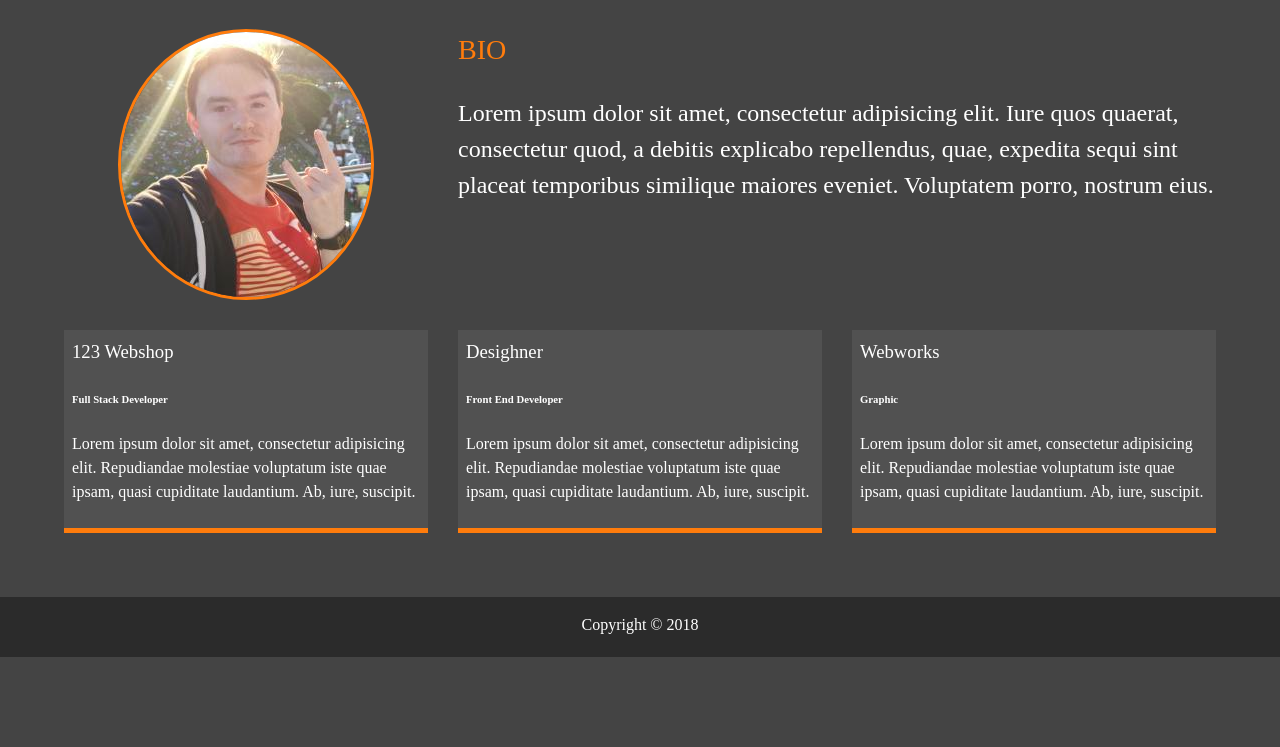
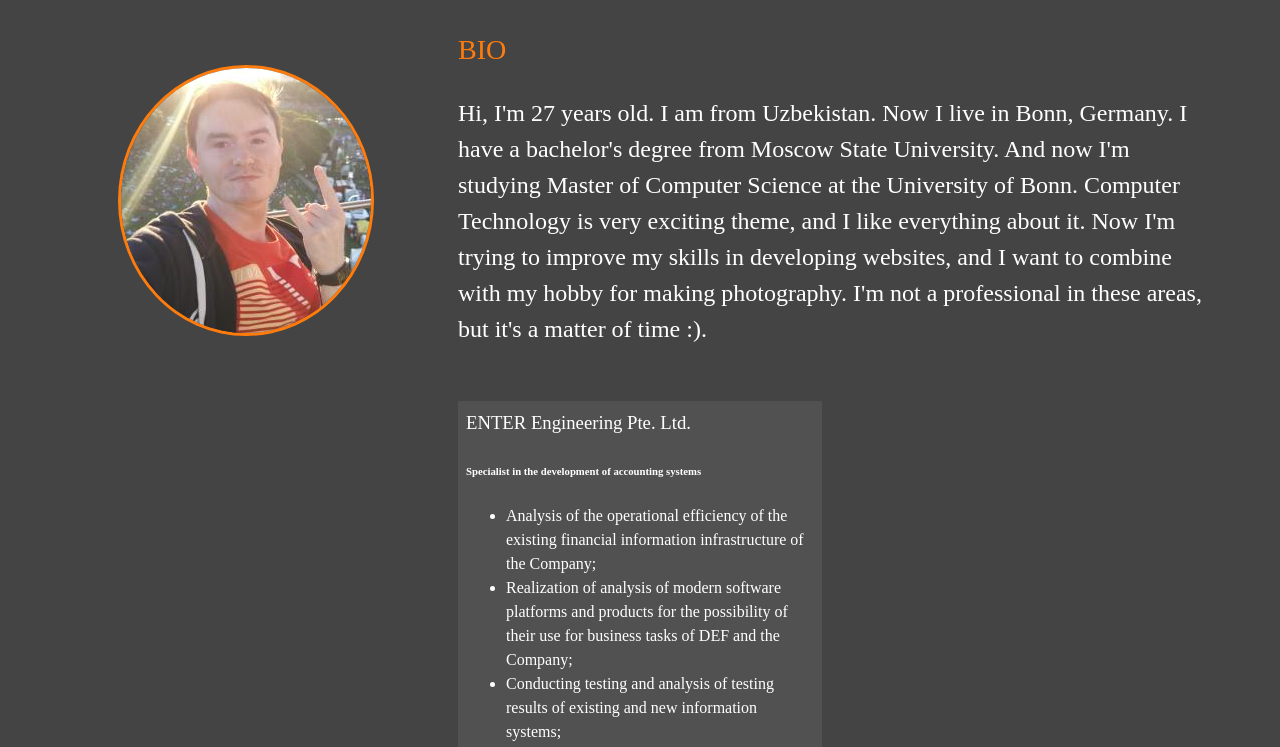
Before and after one commit to TsEugene/mySite, a website: page dist/about.html in a window 1280 px wide. Shown: the part 205-952 px from the top of the page. Before the commit the page ends 862 px from the top, so only its background shows below. Drawn offline with Linux system fonts and the light colour scheme.

Commit message:
first Alpha

```diff
--- a/dist/about.html
+++ b/dist/about.html
@@ -52,22 +52,16 @@
       <img src="img/portrait.jpg" alt="Evgeniy Tsvetikov" class="bio-image">
       <div class="bio">
         <h3 class="text-secondary">BIO</h3>
-        <p>Lorem ipsum dolor sit amet, consectetur adipisicing elit. Iure quos quaerat, consectetur quod, a debitis explicabo repellendus, quae, expedita sequi sint placeat temporibus similique maiores eveniet. Voluptatem porro, nostrum eius.</p>
+        <p>Hi, I'm 27 years old. I am from Uzbekistan. Now I live in Bonn, Germany. I have a bachelor's degree from Moscow State University. And now I'm studying Master of Computer Science at the University of Bonn. Computer Technology is very exciting theme, and I like everything about it. Now I'm trying to improve my skills in developing websites, and I want to combine with my hobby for making photography. I'm not a professional in these areas, but it's a matter of time :).</p>
       </div>
-      <div class="job job-1">
-        <h3>123 Webshop</h3>
-        <h6>Full Stack Developer</h6>
-        <p>Lorem ipsum dolor sit amet, consectetur adipisicing elit. Repudiandae molestiae voluptatum iste quae ipsam, quasi cupiditate laudantium. Ab, iure, suscipit.</p>
-      </div>
-      <div class="job job-2">
-        <h3>Desighner</h3>
-        <h6>Front End Developer</h6>
-        <p>Lorem ipsum dolor sit amet, consectetur adipisicing elit. Repudiandae molestiae voluptatum iste quae ipsam, quasi cupiditate laudantium. Ab, iure, suscipit.</p>
-      </div>
-      <div class="job job-3">
-        <h3>Webworks</h3>
-        <h6>Graphic</h6>
-        <p>Lorem ipsum dolor sit amet, consectetur adipisicing elit. Repudiandae molestiae voluptatum iste quae ipsam, quasi cupiditate laudantium. Ab, iure, suscipit.</p>
+        <div class="job job-2">
+        <h3>ENTER Engineering Pte. Ltd.</h3>
+        <h6>Specialist in the development of accounting systems</h6>
+        <p><ul><li>Analysis of the operational efficiency of the existing financial information infrastructure of the Company;</li>
+  <li>Realization of analysis of modern software platforms and products for the possibility of their use for business tasks of DEF and the Company;</li>
+  <li>Conducting testing and analysis of testing results of existing and new information systems;</li>
+  <li>Development of user instructions, as well as methodological and regulatory materials related to the use of automated control systems of the Company;</li>
+  <li>Preparation of functional requirements for software that is used or planned for use in the Company;</li></ul></p>
       </div>
     </div>
   </main>
```
Also changed, not shown: dist/work.html (+2 -24 lines).
